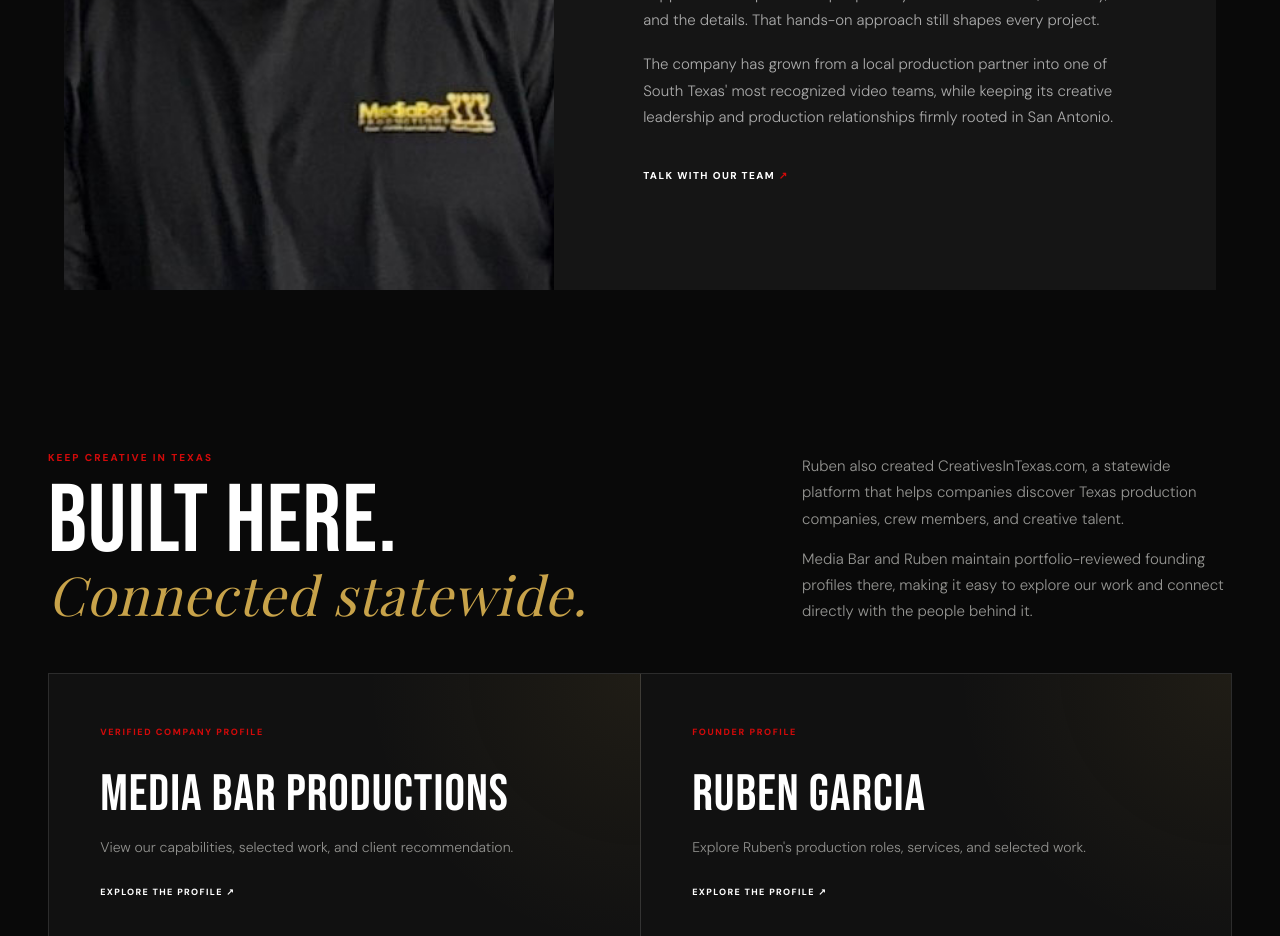
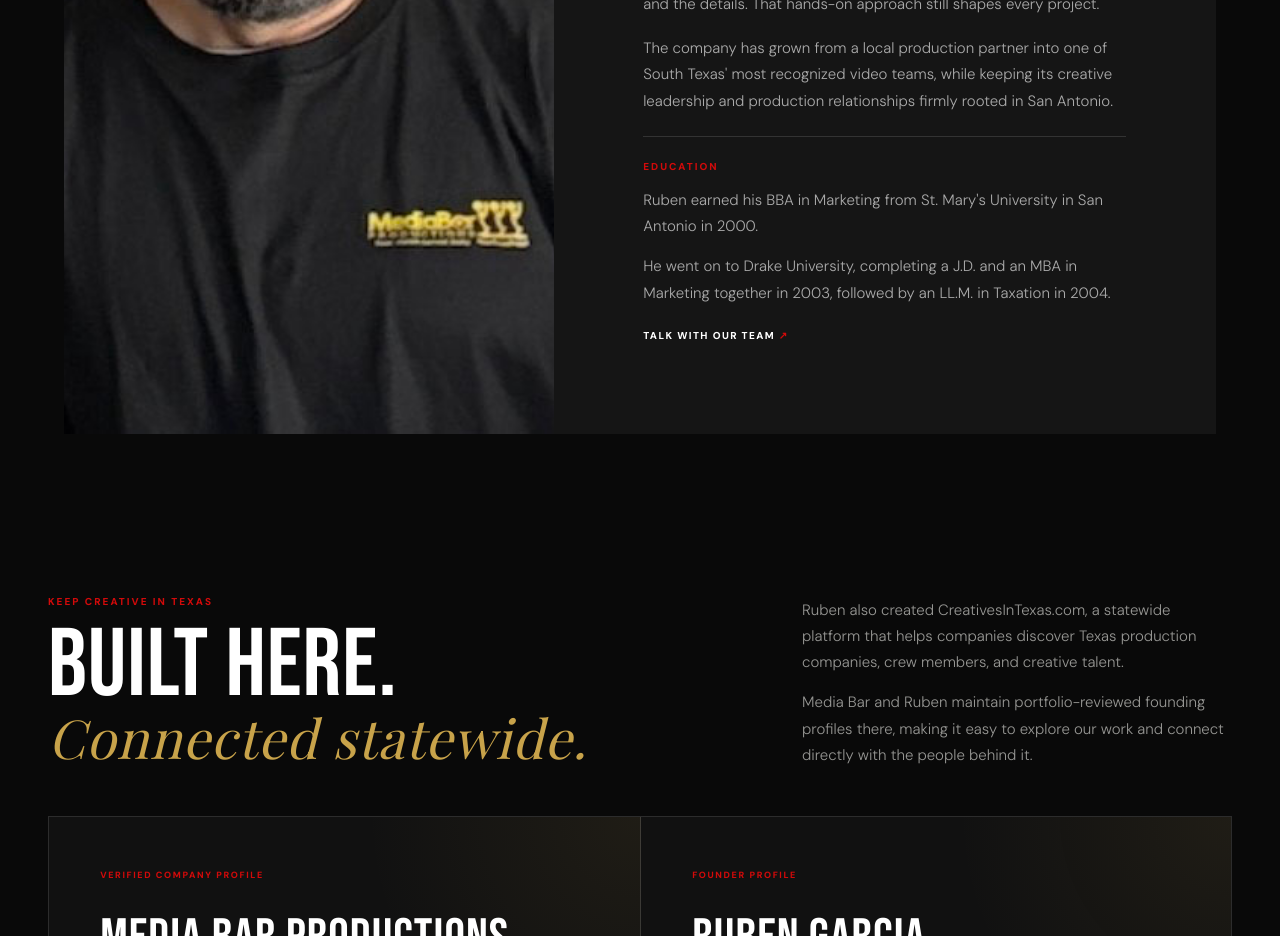
Before and after one commit to amigos2177/mediabar-website, a Next.js app: page /about in a window 1280 px wide. Shown: the part 2340-3276 px from the top of the page. Built offline with nearby package versions, Linux system fonts and the light colour scheme; no server answers; a web font is replaced by a local one.

Commit message:
Add Ruben Garcia's education to the About page.
Include the confirmed St. Mary's and Drake degrees in his bio and alumniOf on the founder Person schema.

Co-authored-by: amigos2177 <amigos2177@users.noreply.github.com>

```diff
--- a/app/about/about.module.css
+++ b/app/about/about.module.css
@@ -213,6 +213,28 @@
   color: #aaa;
   font-size: 15px;
   line-height: 1.75;
+}
+
+.education {
+  width: 100%;
+  margin: 4px 0 2px;
+  padding-top: 22px;
+  border-top: 1px solid rgba(255, 255, 255, .13);
+}
+
+.education .eyebrow {
+  margin-bottom: 12px;
+}
+
+.education p:not(.eyebrow) {
+  margin: 0 0 14px;
+  color: #aaa;
+  font-size: 15px;
+  line-height: 1.75;
+}
+
+.education p:last-child {
+  margin-bottom: 0;
 }
 
 .textLink,
--- a/app/about/layout.tsx
+++ b/app/about/layout.tsx
@@ -20,6 +20,10 @@ export default function Layout({ children }: { children: React.ReactNode }) {
         name="Ruben Garcia"
         jobTitle="Founder and Executive Producer"
         image="/images/media-library/ruben-garcia-founder-headshot-01.jpeg"
+        alumniOf={[
+          { name: "St. Mary's University", addressLocality: 'San Antonio' },
+          { name: 'Drake University' },
+        ]}
       />
       {children}
     </>
--- a/app/about/page.tsx
+++ b/app/about/page.tsx
@@ -126,6 +126,18 @@ export default function AboutPage() {
               creative leadership and production relationships firmly rooted in
               San Antonio.
             </p>
+            <div className={styles.education}>
+              <p className={styles.eyebrow}>Education</p>
+              <p>
+                Ruben earned his BBA in Marketing from St. Mary&apos;s University
+                in San Antonio in 2000.
+              </p>
+              <p>
+                He went on to Drake University, completing a J.D. and an MBA in
+                Marketing together in 2003, followed by an LL.M. in Taxation in
+                2004.
+              </p>
+            </div>
             <Link href="/contact" className={styles.textLink}>
               Talk with our team <span>↗</span>
             </Link>
--- a/components/JsonLd.tsx
+++ b/components/JsonLd.tsx
@@ -333,13 +333,19 @@ export function AboutPageJsonLd() {
   return <JsonLdScript data={data} />
 }
 
+type PersonAlumni = {
+  name: string
+  addressLocality?: string
+}
+
 type PersonProps = {
   name: string
   jobTitle: string
   image: string
+  alumniOf?: PersonAlumni[]
 }
 
-export function PersonJsonLd({ name, jobTitle, image }: PersonProps) {
+export function PersonJsonLd({ name, jobTitle, image, alumniOf }: PersonProps) {
   const data = {
     '@context': 'https://schema.org',
     '@type': 'Person',
@@ -349,6 +355,22 @@ export function PersonJsonLd({ name, jobTitle, image }: PersonProps) {
     image: `https://www.mediabarproductions.com${image}`,
     description:
       'Founder and Executive Producer of Media Bar Productions, a San Antonio video production company serving organizations across Texas.',
+    ...(alumniOf && alumniOf.length > 0
+      ? {
+          alumniOf: alumniOf.map((school) => ({
+            '@type': 'CollegeOrUniversity',
+            name: school.name,
+            ...(school.addressLocality
+              ? {
+                  address: {
+                    '@type': 'PostalAddress',
+                    addressLocality: school.addressLocality,
+                  },
+                }
+              : {}),
+          })),
+        }
+      : {}),
     worksFor: {
       '@id': BUSINESS_ID,
     },
```
Also changed, not shown: scripts/verify-structured-data.mjs (+11 -1 lines).
